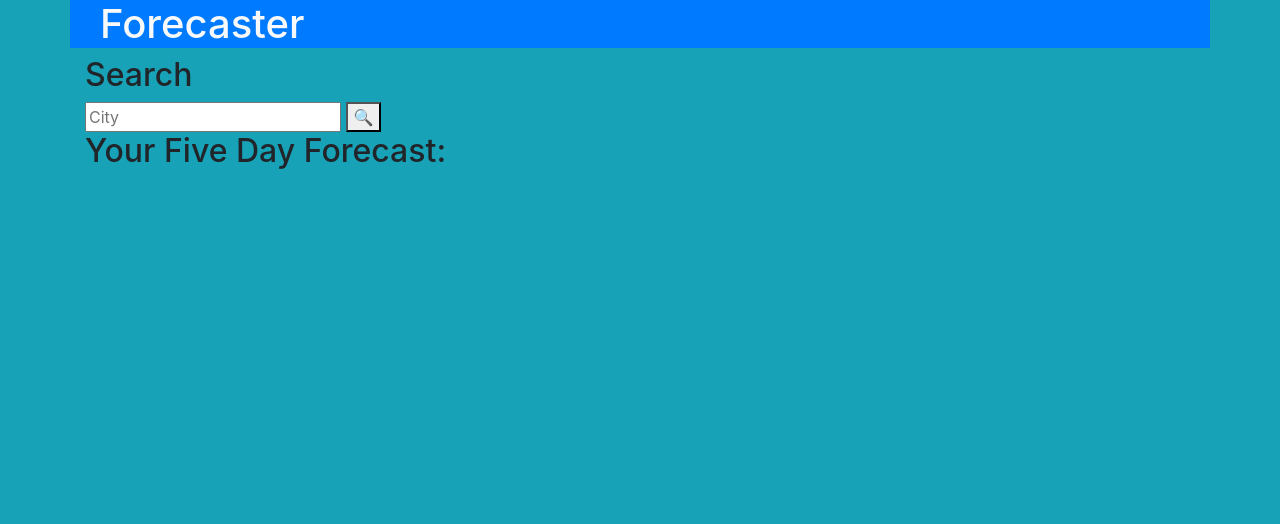
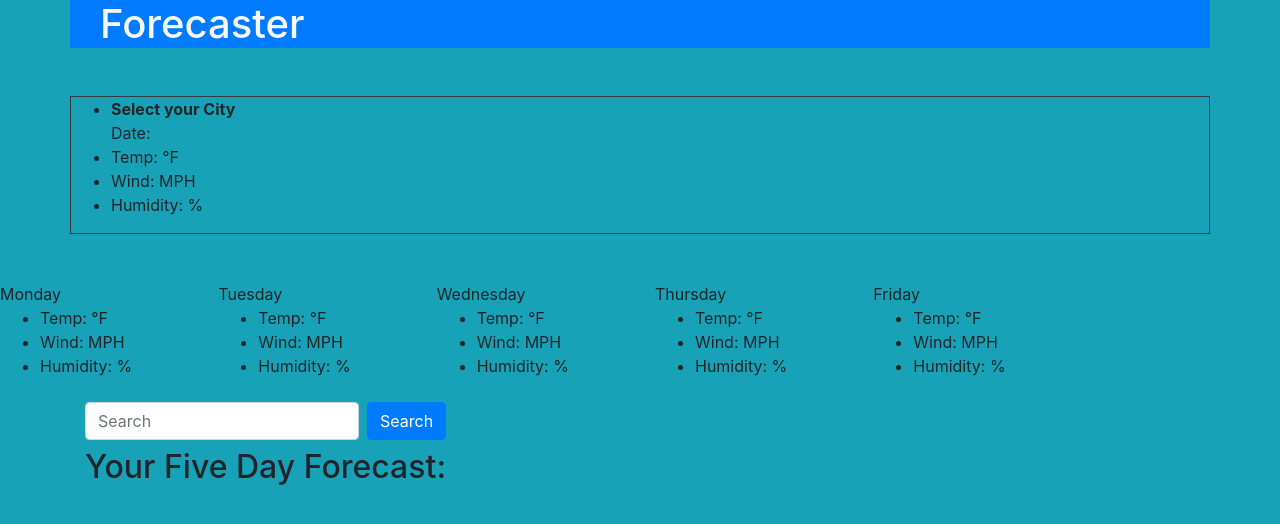
Before and after one commit to Dpolk98/weatherDashboard, a website: page index.html in a window 1280 px wide. Drawn offline with nearby package versions, Linux system fonts and the light colour scheme.

Commit message:
rebuilt js and HTML

```diff
--- a/Assets/script.js
+++ b/Assets/script.js
@@ -1,12 +1,69 @@
-// // 84f583d3b70337f7a927c7209d583c78 API key
-// api.openweathermap.org/data/2.5/forecast?lat={$lat}&lon={$lon}&appid=84f583d3b70337f7a927c7209d583c78
 
-var searchBtnEl = document.getElementById('searchBtn');
-var city = document.querySelector('#searchBox').target;
-var apiKey = '84f583d3b70337f7a927c7209d583c78'; //i know its unsecured but that's not important right now
 
-searchBtnEl.addEventListener('click', getDailyForecast);
-console.log(city);
+var inputBox = document.getElementById("day");
+var todaysForecast = document.getElementById("todaysForecast");
+var cityBtns = document.getElementById("randomCities");
+var apiKey = "84f583d3b70337f7a927c7209d583c78";
+var form = document.querySelector("form");
+var userInput = document.getElementById("inputtedCity");
+var city = document.getElementById("city");
+var temp = document.getElementById("temp");
+var wind = document.getElementById("wind");
+var humidity = document.getElementById("humidity");
+var button = document.getElementById("cityBtn");
+var icon = document.getElementById("icon");
+var dailyIcon = document.getElementById("dailyIcon");
+var dayOfWeek = document.getElementById("week");
+var currentDate = document.getElementById("currentDate");
+
+var today = dayjs();
+
+
+var searchHistory =
+  JSON.parse(window.localStorage.getItem("searchHistory")) || [];
+
+
+cityBtns.addEventListener("click", function (event) {
+  if (event.target.classList.contains("btn")) {
+    city.innerHTML = event.target.innerText;
+    currentDate.innerHTML = today.format(" dddd MMMM D YYYY" + " " + "hh:mm a");
+    getCurrentWeather(event.target.innerText);
+    getDailyForecast(city.innerHTML);
+    var newSearch = city.innerHTML;
+    searchHistory.push(newSearch);
+    localStorage.setItem("search-history", JSON.stringify(searchHistory));
+  }
+});
+
+
+form.addEventListener("submit", function (event) {
+  event.preventDefault();
+  var input = userInput.value;
+  city.innerHTML = input;
+  currentDate.innerHTML = today.format(" dddd MMMM D YYYY" + " " + "hh:mm a");
+  getCurrentWeather(userInput.value);
+  getDailyForecast(city.innerHTML);
+
+  var newSearch = city.innerHTML;
+  searchHistory.push(newSearch);
+  localStorage.setItem("search-history", JSON.stringify(searchHistory));
+});
+
+
+function getCurrentWeather(city) {
+  var currentWeatherUrl = `https://api.openweathermap.org/data/2.5/weather?q=${city}&cnt=1&appid=${apiKey}&units=imperial`;
+  fetch(currentWeatherUrl)
+    .then((response) => response.json())
+    .then((data) => {
+      mainTemp.innerHTML = Math.round(data.main.temp);
+      mainWind.innerHTML = Math.round(data.wind.speed);
+      mainHumidity.innerHTML = Math.round(data.main.humidity);
+      icon.setAttribute(
+        "src",
+        `https://openweathermap.org/img/wn/${data.weather[0].icon}@2x.png`
+      );
+    });
+}
 
 function getDailyForecast(city) {
   var dailyForecastUrl = `https://api.openweathermap.org/data/2.5/forecast?q=${city}&appid=${apiKey}&units=imperial`;
@@ -21,6 +78,7 @@ function getDailyForecast(city) {
 
         var weeklyForecast = document.getElementById("weeklyForecast" + index);
 
+
         var temp = weeklyForecast.querySelector("#temp");
         var wind = weeklyForecast.querySelector("#wind");
         var humidity = weeklyForecast.querySelector("#humidity");
@@ -34,7 +92,8 @@ function getDailyForecast(city) {
           "src",
           `https://openweathermap.org/img/wn/${days.weather[0].icon}@2x.png`
         );
+
         index++;
       }
-      });``
-  };
+    });
+}
--- a/index.html
+++ b/index.html
@@ -13,15 +13,135 @@
 <body class="bg-info">
 
   <div class="container bg-primary">
-      <h1 class="text-light col-5">Forecaster</h1>
+      <h1 class="text-light col-3">Forecaster</h1>
   </div>
 
+
+  <section class="container my-5 border border-dark">
+    <div class="row ">
+        <ul id="todaysForecast">
+          <li id="city"><strong>Select your City</strong></li>
+          <div id="currentDate">Date:</div>
+          <li>Temp:
+            <span id="mainTemp"></span>
+            °F
+          </li>
+          <li>Wind:
+            <span id="mainWind"></span>
+            MPH
+          </li>
+          <li>Humidity:
+            <span id="mainHumidity"></span>
+            %
+          </li>
+        </ul>
+        <img id="icon" src=""/>
+      </div>
+      </section>
+
+  <div class="row week" id="week">
+    <div class="col-2"id="day1">
+      Monday
+       <img id="dailyIcon1" src=""/>
+      <ul id="weeklyForecast1">
+      <li>Temp:
+      <span id="temp"></span>
+      °F
+      </li>
+      <li>Wind:
+      <span id="wind"></span>
+      MPH
+      </li>
+      <li>Humidity:
+      <span id="humidity"></span>
+      %
+    </li>
+      </ul>
+    </div>
+    <div class="col-2" id="day2">
+      Tuesday
+      <img id="dailyIcon2" src=""/>
+     <ul id="weeklyForecast2">
+      <li>Temp:
+      <span id="temp"></span>
+      °F
+    </li>
+    <li>Wind:
+      <span id="wind"></span>
+      MPH
+    </li>
+    <li>Humidity:
+      <span id="humidity"></span>
+      %
+    </li>
+      </ul></div>
+    <div class="col-2" id="day3">
+      Wednesday
+      <img id="dailyIcon3" src=""/>
+      <ul id="weeklyForecast3">
+      <li>Temp:
+      <span id="temp"></span>
+      °F
+    </li>
+    <li>Wind:
+      <span id="wind"></span>
+      MPH
+    </li>
+    <li>Humidity:
+      <span id="humidity"></span>
+      %
+    </li>
+      </ul></div>
+    <div class="col-2 " id="day4">
+      Thursday
+      <img id="dailyIcon4" src=""/>
+      <ul id="weeklyForecast4">
+      <li>Temp:
+      <span id="temp"></span>
+      °F
+    </li>
+    <li>Wind:
+      <span id="wind"></span>
+      MPH
+    </li>
+    <li>Humidity:
+      <span id="humidity"></span>
+      %
+    </li>
+      </ul></div>
+    <div class="col-2" id="day5">
+      Friday
+      <img id="dailyIcon5" src=""/>
+      <ul id="weeklyForecast5">
+      <li>Temp:
+      <span id="temp"></span>
+      °F
+    </li>
+    <li>Wind:
+      <span id="wind"></span>
+      MPH
+    </li>
+    <li>Humidity:
+      <span id="humidity"></span>
+      %
+    </li>
+      </ul></div>
+
   <div class="container bg-info">
-    <form>
-      <h2>Search</h2>
-      <input type="text" id="searchBox" placeholder="City"></input>
-      <button id="searchBtn" type="submit">&#128269;</button>
+
+    <form class="form-inline">
+      <input
+        class="form-control mr-sm-2"
+        id="searchBox"
+        type="search"
+        placeholder="Search"
+        aria-label="Search"
+      />
+      <button class="btn btn-primary my-2" id="searchBtn" type="submit">
+        Search
+      </button>
     </form>
+
   </div>
 
   <div class="container">
--- /dev/null
+++ b/package.json
@@ -0,0 +1,5 @@
+{
+  "dependencies": {
+    "dayjs": "^1.11.10"
+  }
+}
```
Also changed, not shown: 1 other file. Lines whose indentation alone changed are shown as unchanged.
